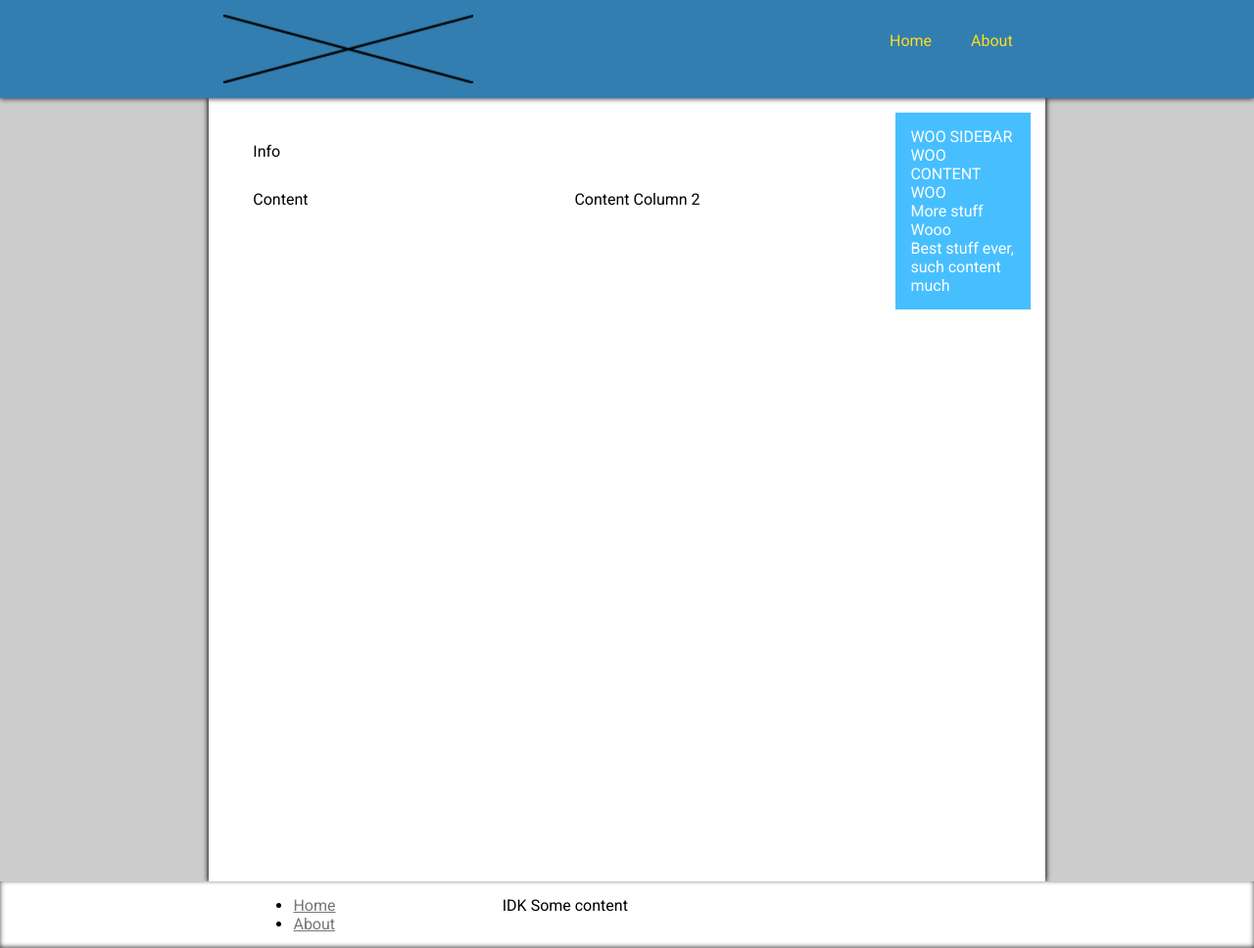
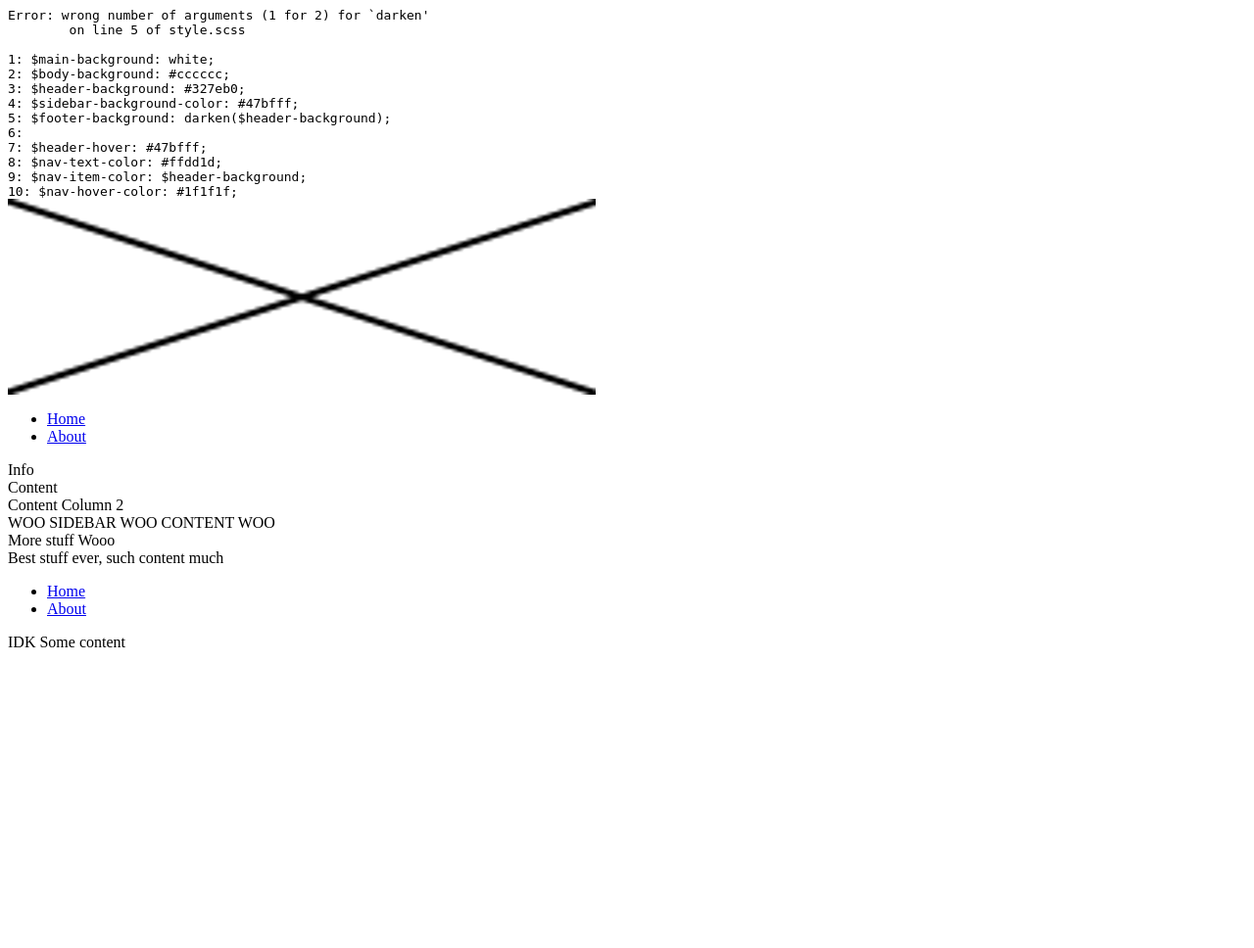
Before and after one commit to kin0025/WebProgrammingA2, a PHP site: page /about.php in a window 1280 px wide. Shown: the whole page at 98% size. After the commit the page ends 661 px from the top, so only its background shows below. Run offline with PHP 8.4, Linux system fonts and the light colour scheme.

Commit message:
Fixed some colours

```diff
--- a/resources/styles/_footer.scss
+++ b/resources/styles/_footer.scss
@@ -1,7 +1,7 @@
 //Footer Content
 footer {
   @extend %clearfix;
-  background-color: $main-background;
+  background-color: $footer-background;
   z-index:2;
   content: "";
   display: block;
--- a/resources/styles/style.css
+++ b/resources/styles/style.css
@@ -1,228 +1,60 @@
-.h-panel, footer {
-  *zoom: 1; }
-  .h-panel:before, footer:before, .h-panel:after, footer:after {
-    content: " ";
-    display: table; }
-  .h-panel:after, footer:after {
-    clear: both; }
+/*
+Error: wrong number of arguments (1 for 2) for `darken'
+        on line 5 of style.scss
 
-html,
-body,
-ul,
-ol {
-  margin: 0;
-  padding: 0; }
+1: $main-background: white;
+2: $body-background: #cccccc;
+3: $header-background: #327eb0;
+4: $sidebar-background-color: #47bfff;
+5: $footer-background: darken($header-background);
+6:
+7: $header-hover: #47bfff;
+8: $nav-text-color: #ffdd1d;
+9: $nav-item-color: $header-background;
+10: $nav-hover-color: #1f1f1f;
 
-body {
-  background-color: #cccccc;
-  font-family: 'Roboto', sans-serif; }
-
-* {
-  box-sizing: border-box; }
-
-a {
-  color: #767676; }
-
-.drop-shadow-top {
-  -webkit-box-shadow: 0px -1px 5px 0px #000000;
-  -moz-box-shadow: 0px -1px 5px 0px #000000;
-  box-shadow: 0px -1px 5px 0px #000000;
-  -webkit-box-shadow: 0px -1px 5px 0px rgba(0, 0, 0, 0.75);
-  -moz-box-shadow: 0px -1px 5px 0px rgba(0, 0, 0, 0.75);
-  box-shadow: 0px -1px 5px 0px rgba(0, 0, 0, 0.75); }
-
-.drop-shadow-top-inset {
-  -webkit-box-shadow: inset 0px -1px 5px 0px #000000;
-  -moz-box-shadow: inset 0px -1px 5px 0px #000000;
-  box-shadow: inset 0px -1px 5px 0px #000000;
-  -webkit-box-shadow: inset 0px -1px 5px 0px rgba(0, 0, 0, 0.75);
-  -moz-box-shadow: inset 0px -1px 5px 0px rgba(0, 0, 0, 0.75);
-  box-shadow: inset 0px -1px 5px 0px rgba(0, 0, 0, 0.75); }
-
-.drop-shadow-bottom {
-  -webkit-box-shadow: 0px 1px 5px 0px #000000;
-  -moz-box-shadow: 0px 1px 5px 0px #000000;
-  box-shadow: 0px 1px 5px 0px #000000;
-  -webkit-box-shadow: 0px 1px 5px 0px rgba(0, 0, 0, 0.75);
-  -moz-box-shadow: 0px 1px 5px 0px rgba(0, 0, 0, 0.75);
-  box-shadow: 0px 1px 5px 0px rgba(0, 0, 0, 0.75); }
-
-.drop-shadow-left {
-  -webkit-box-shadow: -1px 0px 5px 0px #000000;
-  -moz-box-shadow: -1px 0px 5px 0px #000000;
-  box-shadow: -1px 0px 5px 0px #000000;
-  -webkit-box-shadow: -1px 0px 5px 0px rgba(0, 0, 0, 0.75);
-  -moz-box-shadow: -1px 0px 5px 0px rgba(0, 0, 0, 0.75);
-  box-shadow: -1px 0px 5px 0px rgba(0, 0, 0, 0.75); }
-
-.drop-shadow-right {
-  -webkit-box-shadow: 1px 0px 5px 0px #000000;
-  -moz-box-shadow: 1px 0px 5px 0px #000000;
-  box-shadow: 1px 0px 5px 0px #000000;
-  -webkit-box-shadow: 1px 0px 5px 0px rgba(0, 0, 0, 0.75);
-  -moz-box-shadow: 1px 0px 5px 0px rgba(0, 0, 0, 0.75);
-  box-shadow: 1px 0px 5px 0px rgba(0, 0, 0, 0.75); }
-
-.drop-shadow-left-right {
-  box-shadow: 1px 0px 5px 0px rgba(0, 0, 0, 0.75), -1px 0px 5px 0px rgba(0, 0, 0, 0.75); }
-
-.drop-shadow-bottom-right {
-  -webkit-box-shadow: 1px 1px 5px 0px #000000;
-  -moz-box-shadow: 1px 1px 5px 0px #000000;
-  box-shadow: 1px 1px 5px 0px #000000;
-  -webkit-box-shadow: 1px 1px 5px 0px rgba(0, 0, 0, 0.75);
-  -moz-box-shadow: 1px 1px 5px 0px rgba(0, 0, 0, 0.75);
-  box-shadow: 1px 1px 5px 0px rgba(0, 0, 0, 0.75); }
-
-header {
-  background-color: #327eb0;
-  z-index: 2;
-  position: relative; }
-  header nav {
-    margin-top: 2%;
-    color: #ffdd1d;
-    float: right; }
-    header nav ul {
-      list-style-type: none;
-      float: right; }
-      header nav ul li {
-        display: inline;
-        list-style-type: none;
-        height: auto;
-        margin-left: 0; }
-        header nav ul li :hover {
-          color: #ffdd1d;
-          background-color: #1f1f1f;
-          -webkit-animation: navigation-color 1s ease;
-          -moz-animation: navigation-color 1s ease;
-          -o-animation: navigation-color 1s ease;
-          animation: navigation-color 1s ease;
-          animation-name: navigation-colour;
-          animation-duration: 1s;
-          animation-iteration-count: 1;
-          animation-timing-function: ease; }
-        header nav ul li a {
-          background-color: #327eb0;
-          padding: 20px 18px;
-          color: #ffdd1d;
-          text-decoration: none; }
-@-webkit-keyframes navigation-colour {
-  from {
-    background-color: #327eb0; }
-  to {
-    background-color: #1f1f1f; } }
-@-moz-keyframes navigation-colour {
-  from {
-    background-color: #327eb0; }
-  to {
-    background-color: #1f1f1f; } }
-@-o-keyframes navigation-colour {
-  from {
-    background-color: #327eb0; }
-  to {
-    background-color: #1f1f1f; } }
-@keyframes navigation-colour {
-  from {
-    background-color: #327eb0; }
-  to {
-    background-color: #1f1f1f; } }
-  header #header-logo {
-    max-height: 100px;
-    max-width: 300px;
-    float: left; }
-  header .nav-active {
-    color: #ffe550; }
-
-.side-padding {
-  margin-left: 15px;
-  margin-right: 15px; }
-
-@media only screen and (min-width: 768px) {
-  .column-1 {
-    float: left;
-    padding: 15px;
-    width: 8.33333%; }
-
-  .column-2 {
-    float: left;
-    padding: 15px;
-    width: 16.66667%; }
-
-  .column-3 {
-    float: left;
-    padding: 15px;
-    width: 25%; }
-
-  .column-4 {
-    float: left;
-    padding: 15px;
-    width: 33.33333%; }
-
-  .column-5 {
-    float: left;
-    padding: 15px;
-    width: 41.66667%; }
-
-  .column-6 {
-    float: left;
-    padding: 15px;
-    width: 50%; }
-
-  .column-7 {
-    float: left;
-    padding: 15px;
-    width: 58.33333%; }
-
-  .column-8 {
-    float: left;
-    padding: 15px;
-    width: 66.66667%; }
-
-  .column-9 {
-    float: left;
-    padding: 15px;
-    width: 75%; }
-
-  .column-10 {
-    float: left;
-    padding: 15px;
-    width: 83.33333%; }
-
-  .column-11 {
-    float: left;
-    padding: 15px;
-    width: 91.66667%; }
-
-  .column-12 {
-    float: left;
-    padding: 15px;
-    width: 100%; }
-
-  .side-padding {
-    margin-left: 16.66667%;
-    margin-right: 16.66667%;
-    max-width: 1200px; } }
-#content-wrapper {
-  background-color: white;
-  height: 100%;
-  float: left;
-  max-width: 1200px;
-  z-index: 1;
-  position: relative; }
-
-footer {
-  background-color: white;
-  z-index: 2;
-  content: "";
-  display: block;
-  clear: both;
-  position: relative; }
-
-#footer-links li a {
-  list-style: none; }
-
-#sidebar-content {
-  background-color: #47bfff;
-  color: #fff; }
-
-/*# sourceMappingURL=style.css.map */
+Backtrace:
+style.scss:5
+C:/Ruby23/lib/ruby/gems/2.3.0/gems/sass-3.4.22/lib/sass/script/tree/funcall.rb:310:in `reformat_argument_error'
+C:/Ruby23/lib/ruby/gems/2.3.0/gems/sass-3.4.22/lib/sass/script/tree/funcall.rb:149:in `rescue in _perform'
+C:/Ruby23/lib/ruby/gems/2.3.0/gems/sass-3.4.22/lib/sass/script/tree/funcall.rb:123:in `_perform'
+C:/Ruby23/lib/ruby/gems/2.3.0/gems/sass-3.4.22/lib/sass/script/tree/node.rb:58:in `perform'
+C:/Ruby23/lib/ruby/gems/2.3.0/gems/sass-3.4.22/lib/sass/tree/visitors/perform.rb:471:in `visit_variable'
+C:/Ruby23/lib/ruby/gems/2.3.0/gems/sass-3.4.22/lib/sass/tree/visitors/base.rb:36:in `visit'
+C:/Ruby23/lib/ruby/gems/2.3.0/gems/sass-3.4.22/lib/sass/tree/visitors/perform.rb:160:in `block in visit'
+C:/Ruby23/lib/ruby/gems/2.3.0/gems/sass-3.4.22/lib/sass/stack.rb:79:in `block in with_base'
+C:/Ruby23/lib/ruby/gems/2.3.0/gems/sass-3.4.22/lib/sass/stack.rb:115:in `with_frame'
+C:/Ruby23/lib/ruby/gems/2.3.0/gems/sass-3.4.22/lib/sass/stack.rb:79:in `with_base'
+C:/Ruby23/lib/ruby/gems/2.3.0/gems/sass-3.4.22/lib/sass/tree/visitors/perform.rb:160:in `visit'
+C:/Ruby23/lib/ruby/gems/2.3.0/gems/sass-3.4.22/lib/sass/tree/visitors/base.rb:52:in `block in visit_children'
+C:/Ruby23/lib/ruby/gems/2.3.0/gems/sass-3.4.22/lib/sass/tree/visitors/base.rb:52:in `map'
+C:/Ruby23/lib/ruby/gems/2.3.0/gems/sass-3.4.22/lib/sass/tree/visitors/base.rb:52:in `visit_children'
+C:/Ruby23/lib/ruby/gems/2.3.0/gems/sass-3.4.22/lib/sass/tree/visitors/perform.rb:169:in `block in visit_children'
+C:/Ruby23/lib/ruby/gems/2.3.0/gems/sass-3.4.22/lib/sass/tree/visitors/perform.rb:181:in `with_environment'
+C:/Ruby23/lib/ruby/gems/2.3.0/gems/sass-3.4.22/lib/sass/tree/visitors/perform.rb:168:in `visit_children'
+C:/Ruby23/lib/ruby/gems/2.3.0/gems/sass-3.4.22/lib/sass/tree/visitors/base.rb:36:in `block in visit'
+C:/Ruby23/lib/ruby/gems/2.3.0/gems/sass-3.4.22/lib/sass/tree/visitors/perform.rb:188:in `visit_root'
+C:/Ruby23/lib/ruby/gems/2.3.0/gems/sass-3.4.22/lib/sass/tree/visitors/base.rb:36:in `visit'
+C:/Ruby23/lib/ruby/gems/2.3.0/gems/sass-3.4.22/lib/sass/tree/visitors/perform.rb:159:in `visit'
+C:/Ruby23/lib/ruby/gems/2.3.0/gems/sass-3.4.22/lib/sass/tree/visitors/perform.rb:8:in `visit'
+C:/Ruby23/lib/ruby/gems/2.3.0/gems/sass-3.4.22/lib/sass/tree/root_node.rb:36:in `css_tree'
+C:/Ruby23/lib/ruby/gems/2.3.0/gems/sass-3.4.22/lib/sass/tree/root_node.rb:29:in `render_with_sourcemap'
+C:/Ruby23/lib/ruby/gems/2.3.0/gems/sass-3.4.22/lib/sass/engine.rb:381:in `_render_with_sourcemap'
+C:/Ruby23/lib/ruby/gems/2.3.0/gems/sass-3.4.22/lib/sass/engine.rb:298:in `render_with_sourcemap'
+C:/Ruby23/lib/ruby/gems/2.3.0/gems/sass-3.4.22/lib/sass/plugin/compiler.rb:492:in `update_stylesheet'
+C:/Ruby23/lib/ruby/gems/2.3.0/gems/sass-3.4.22/lib/sass/plugin/compiler.rb:215:in `block in update_stylesheets'
+C:/Ruby23/lib/ruby/gems/2.3.0/gems/sass-3.4.22/lib/sass/plugin/compiler.rb:209:in `each'
+C:/Ruby23/lib/ruby/gems/2.3.0/gems/sass-3.4.22/lib/sass/plugin/compiler.rb:209:in `update_stylesheets'
+C:/Ruby23/lib/ruby/gems/2.3.0/gems/sass-3.4.22/lib/sass/plugin.rb:82:in `update_stylesheets'
+C:/Ruby23/lib/ruby/gems/2.3.0/gems/sass-3.4.22/lib/sass/exec/sass_scss.rb:340:in `watch_or_update'
+C:/Ruby23/lib/ruby/gems/2.3.0/gems/sass-3.4.22/lib/sass/exec/sass_scss.rb:51:in `process_result'
+C:/Ruby23/lib/ruby/gems/2.3.0/gems/sass-3.4.22/lib/sass/exec/base.rb:52:in `parse'
+C:/Ruby23/lib/ruby/gems/2.3.0/gems/sass-3.4.22/lib/sass/exec/base.rb:19:in `parse!'
+C:/Ruby23/lib/ruby/gems/2.3.0/gems/sass-3.4.22/bin/scss:13:in `<top (required)>'
+C:/Ruby23/bin/scss:23:in `load'
+C:/Ruby23/bin/scss:23:in `<main>'
+*/
+body:before {
+  white-space: pre;
+  font-family: monospace;
+  content: "Error: wrong number of arguments (1 for 2) for `darken'\A         on line 5 of style.scss\A \A 1: $main-background: white;\A 2: $body-background: #cccccc;\A 3: $header-background: #327eb0;\A 4: $sidebar-background-color: #47bfff;\A 5: $footer-background: darken($header-background);\A 6: \A 7: $header-hover: #47bfff;\A 8: $nav-text-color: #ffdd1d;\A 9: $nav-item-color: $header-background;\A 10: $nav-hover-color: #1f1f1f;"; }
--- a/resources/styles/style.scss
+++ b/resources/styles/style.scss
@@ -1,15 +1,17 @@
 $main-background: white;
 $body-background: #cccccc;
 $header-background: #327eb0;
+$sidebar-background-color: #47bfff;
+$footer-background: darken($header-background);
+
 $header-hover: #47bfff;
 $nav-text-color: #ffdd1d;
 $nav-item-color: $header-background;
 $nav-hover-color: #1f1f1f;
-$nav-margin: 0;
 $link-color: #767676;
 $sidebar-text-color: #fff;
-$sidebar-background-color: #47bfff;
 
+$nav-margin: 0;
 $num-columns: 12;
 $block-padding: 15px;
 $body-width: 8/12 *100%;
```
